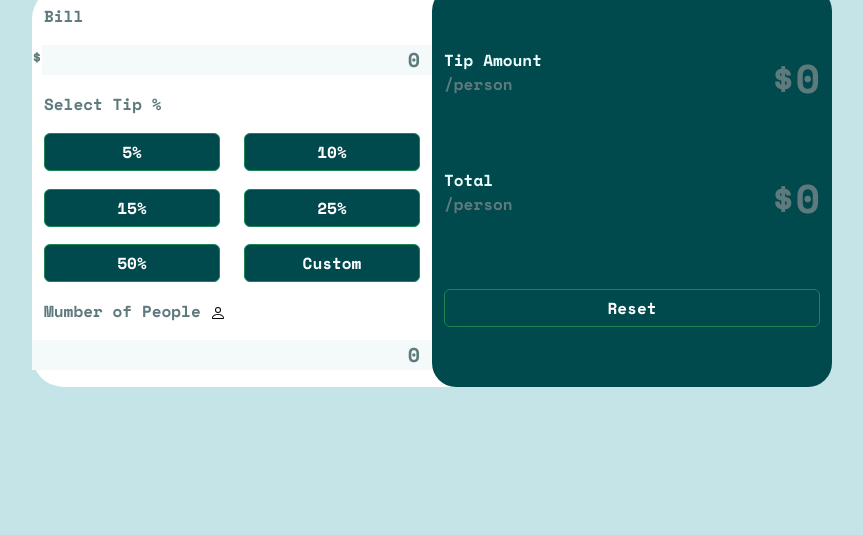
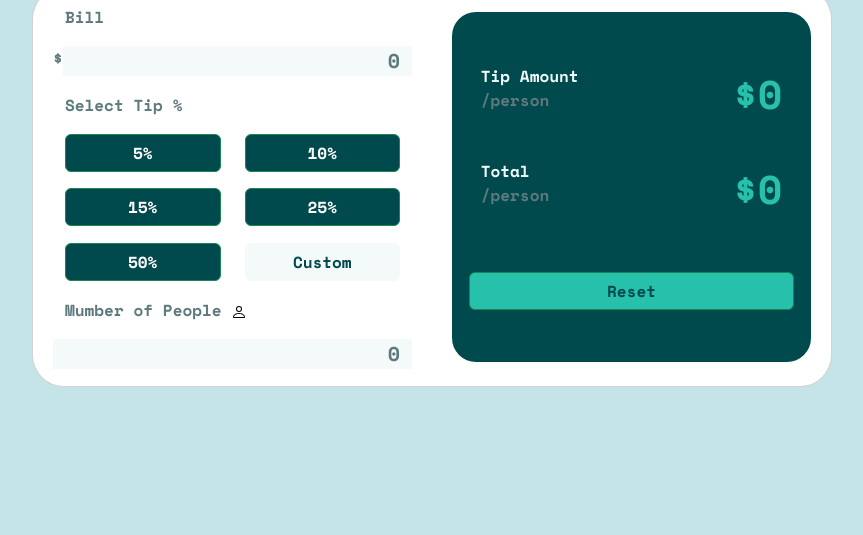
Before and after one commit to HugoEnriqueAyalaAlarcon/Mini_Proyecto_N2, a website: page index.html in a window 1280 px wide. Shown: the part 265-800 px from the top of the page, without its empty margins (208-1071 px from the left). Drawn offline with nearby package versions, Linux system fonts and the light colour scheme.

Commit message:
CALCULADORA DE PROPINAS V2

```diff
--- a/index.html
+++ b/index.html
@@ -4,95 +4,105 @@
 <head>
   <meta charset="UTF-8" />
   <meta name="viewport" content="width=device-width, initial-scale=1.0" />
-  <!-- displays site properly based on user's device -->
-
-  <link rel="icon" type="image/png" sizes="32x32" href="./images/favicon-32x32.png" />
+  <!--icono de pestalla-->
+  <link rel="icon" type="image/png" sizes="32x32" href="./icon/calculator.svg" />
+  <title>Calculadora De Propinas</title>
+  <!--bootstrap css-->
   <link rel="stylesheet" href="./bp-ac/css/bootstrap.min.css" />
+  <!--botstrap js-->
+  <script src="./bp-ac/js/bootstrap.bundle.min.js" defer></script>
+  <!--Main css-->
   <link rel="stylesheet" href="./main.css" />
-  <script src="./bp-ac/js/bootstrap.bundle.min.js" defer></script>
-  <!--logica en js-->
+  <!--main en js-->
   <script src="./main.js" defer></script>
-
   <!--font-->
   <link rel="preconnect" href="https://fonts.googleapis.com" />
   <link rel="preconnect" href="https://fonts.gstatic.com" crossorigin />
   <link
     href="https://fonts.googleapis.com/css2?family=Epilogue:wght@500;700&family=Fraunces:opsz,wght@9..144,700&family=Space+Mono:wght@700&display=swap"
     rel="stylesheet" />
-
-  <title>Pruebas flex</title>
 </head>
 
 <body class="conteiner-main">
-  <div>
   <div class="conteiner-cal">
     <h1 class="textSplit text-center">
       SPLI <br />
       TTER
     </h1>
-    <div class="componentes d-flex flex-column justify-content-evenly flex-lg-row">
+    <!--contenedor de la tarjeta-->
+    <div class=" card componentes d-flex flex-column justify-content-evenly flex-lg-row">
       <!--contenedor datos de entrada-->
       <div class="container datosInput d-flex flex-column justify-content-evenly">
-        <label for="" class="row">
-          <label for="" class="col">Bill</label>
+        <label class="row">
+          <span class="col">Bill</span>
         </label>
-        <label for="" class="row">
-
-        $<input id="bill" type="" value="0" class="input col d-flex flex-row justify-content-between">
+        <label class="row">
+          $<input id="bill" value="0" class="input col d-flex flex-row justify-content-between">
         </label>
-        <label for="" class="row">
-          <label for="" class="col">Select Tip %</label>
+        <label class="row">
+          <span class="col">Select Tip %</span>
         </label>
-        <label for="" class="row">
-          <label for="" class="col d-flex flex-column"><buton class="btn btn-success" data-number="0"> 5%</buton></label>
-          <label for="" class="col d-flex flex-column"><buton class="btn btn-success" data-number="1"> 10%</buton></label>
+        <span class="row">
+          <span class="col d-flex flex-column">
+            <span class="btn btn-success" data-number="0"> 5%</span>
+          </span>
+          <span class="col d-flex flex-column">
+            <span class="btn btn-success" data-number="1"> 10%</span>
+          </span>
+        </span>
+        <span class="row">
+          <span class="col d-flex flex-column">
+            <span class="btn btn-success" data-number="2"> 15%</span>
+          </span>
+          <span class="col d-flex flex-column">
+            <span class="btn btn-success" data-number="3"> 25%</span>
+          </span>
+        </span>
+        <span class="row">
+          <span class="col d-flex flex-column">
+            <span class="btn btn-success" data-number="4"> 50%</span>
+          </span>
+          <span class="col d-flex flex-column">
+            <span class="btnCustom btn" data-number="5"> Custom </span>
+          </span>
+        </span>
+        <label class="row">
+          <span class="col">Mumber of People <img src="icon/person.svg" alt="noImg"></span>
         </label>
-        <label for="" class="row">
-          <label for="" class="col d-flex flex-column"><buton class="btn btn-success" data-number="2"> 15%</buton></label>
-          <label for="" class="col d-flex flex-column"><buton class="btn btn-success" data-number="3"> 25%</buton></label>
-        </label>
-        <label for="" class="row">
-          <label for="" class="col d-flex flex-column"><buton class="btn btn-success" data-number="4"> 50%</buton></label>
-          <label for="" class="col d-flex flex-column"><buton class="btn btn-success" data-number="5"> Custom </buton></label>
-        </label>
-        <label for="" class="row">
-          <label for="" class="col">Mumber of People  <img src="icon/person.svg" alt=""></label>
-        </label>
-        <label for="" class="row">
-          <input id="inputNPeople" type="" value="0" class="input">
+        <label class="row">
+          <input id="inputNPeople" value="0" class="input">
         </label>
       </div>
-        <!--contenedor datos de salida-->
-        <div class="container datosUotput d-flex flex-column justify-content-evenly">
-          <!--lado saluda de datos-->
+      <!--contenedor datos de salida-->
+      <div class="container datosUotput d-flex flex-column justify-content-evenly">
+        <!--lado salida de datos-->
+        <div class="contTextSalida">
           <div class="row">
             <label class="col-6 textChicoBlanco">
               Tip Amount <br>
-              <label>
+              <span>
                 /person
-              </label>
+              </span>
             </label>
-            <label class="col-6 text-end fs-1" id="tipA" >
+            <label class="col-6 text-end fs-1 resul" id="tipA">
               $0
             </label>
           </div>
           <div class="row">
             <label class="col-6 textChicoBlanco">
               Total <br>
-              <label>
+              <span>
                 /person
-              </label>
+              </span>
             </label>
-            <label class="col-6  text-end fs-1" id="total">
+            <label class="col-6  text-end fs-1 resul" id="total">
               $0
             </label>
-          </div class="row container-fluid">
-            <button class="btnReset btn btn-success" data-number="6">Reset</button>
+              <button class="btnReset btn">Reset</button>
           </div>
         </div>
       </div>
     </div>
   </div>
 </body>
-
 </html>
--- a/main.css
+++ b/main.css
@@ -7,14 +7,14 @@
     /*outline: 1px solid red;*/
 }
 
-
-
 body{
     background-color: hsl(185, 41%, 84%);
 }
+
 .textSplit{
     background-color: hsl(185, 41%, 84%); /*Cyan grisaseo claro/fondo */
 }
+
 .conteiner-cal{
     display: flex;
     flex-direction: column;
@@ -32,8 +32,6 @@ body{
     border: 0;
     background-color: hsl(189, 41%, 97%)
 }
-
-
 
 /*-------Bill*/
 .containerBill{
@@ -54,6 +52,7 @@ body{
     height: 430px;
     width: 327px;
 }
+
 .selectTip{
     height: 179px;
     width: 327px;
@@ -65,6 +64,21 @@ body{
     width: 327px;
     height: 258px;
     overflow: hidden;
+    display: flex;
+    flex-direction: column;
+    align-items: center;
+}
+
+.contTextSalida{
+    width: 90%;
+    height: 80%;
+    display: flex;
+    flex-direction: column;
+    align-content: space-between;
+    justify-content: space-around;
+}
+.resul{
+    color: hsl(172, 67%, 45%);
 }
 
 .btnTip{
@@ -76,28 +90,18 @@ body{
 
 }
 
-/*////////////////////////////////**/
 .componentes{
     background-color: hsl(0, 0%, 100%);
     border-start-end-radius: 1.5rem;
     border-radius: 1.5rem 1.5rem 0rem 0rem;
     height: 787px;
-    /*
-    display: flex;
-    flex-direction: column;
-    justify-content: space-evenly;
-    */
 }
 
 .textChicoBlanco{
     color: azure;
 }
 
-
 /*/////////////medias/////////////*/
-
-
-
 @media (min-width: 640px) {
     *{
         margin: 0;
@@ -116,24 +120,43 @@ body{
         width: 100vh;
         height: 50vh;
         border-radius: 2rem;
+        display: flex;
+        align-items:center;
     }
 
     .datosInput{
-        width: 50%;
+        width: 45%;
         height: 100%;
     }
     .datosUotput{
-        width: 50%;
-        height: 100%;
+        width: 45%;
+        height: 88%;
     }
 
  }
+ /*modificando color de los botones*/
  .btn-success {
     --bs-btn-color: #fff;
     --bs-btn-bg: hsl(183, 100%, 15%);
     --bs-btn-border-color: #198754;
     --bs-btn-hover-color: #fff;
-    --bs-btn-hover-bg: #157347;
+    --bs-btn-hover-bg: hsl(172, 67%, 45%);
+    --bs-btn-hover-border-color: hsl(172, 67%, 45%);
+    --bs-btn-focus-shadow-rgb: 60, 153, 110;
+    --bs-btn-active-color: #fff;
+    --bs-btn-active-bg: hsl(183, 100%, 15%);
+    --bs-btn-active-border-color: #13653f;
+    --bs-btn-active-shadow: inset 0 3px 5px rgba(0, 0, 0, 0.125);
+    --bs-btn-disabled-color: #fff;
+    --bs-btn-disabled-bg: #198754;
+    --bs-btn-disabled-border-color: #198754;
+  }
+  .btnCustom {
+    --bs-btn-color: hsl(183, 100%, 15%);
+    --bs-btn-bg: hsl(189, 41%, 97%);
+    --bs-btn-border-color: hsl(189, 41%, 97%);
+    --bs-btn-hover-color: hsl(183, 100%, 15%);
+    --bs-btn-hover-bg: hsl(189, 41%, 97%);
     --bs-btn-hover-border-color: #146c43;
     --bs-btn-focus-shadow-rgb: 60, 153, 110;
     --bs-btn-active-color: #fff;
@@ -144,3 +167,21 @@ body{
     --bs-btn-disabled-bg: #198754;
     --bs-btn-disabled-border-color: #198754;
   }
+  .btnReset {
+    margin-top: 16%;
+    color: hsl(183, 100%, 15%);
+    --bs-btn-color: #fff;
+    --bs-btn-bg: hsl(172, 67%, 45%);
+    --bs-btn-border-color: #198754;
+    --bs-btn-hover-color: hsl(172, 67%, 45%);
+    --bs-btn-hover-bg: hsl(183, 100%, 15%);
+    --bs-btn-hover-border-color: #146c43;
+    --bs-btn-focus-shadow-rgb: 60, 153, 110;
+    --bs-btn-active-color: #fff;
+    --bs-btn-active-bg: hsl(183, 100%, 15%);
+    --bs-btn-active-border-color: #13653f;
+    --bs-btn-active-shadow: inset 0 3px 5px rgba(0, 0, 0, 0.125);
+    --bs-btn-disabled-color: #fff;
+    --bs-btn-disabled-bg: #198754;
+    --bs-btn-disabled-border-color: #198754;
+  }
```
Also changed, not shown: main.js (+32 -15 lines), icon/calculator.svg (added).
